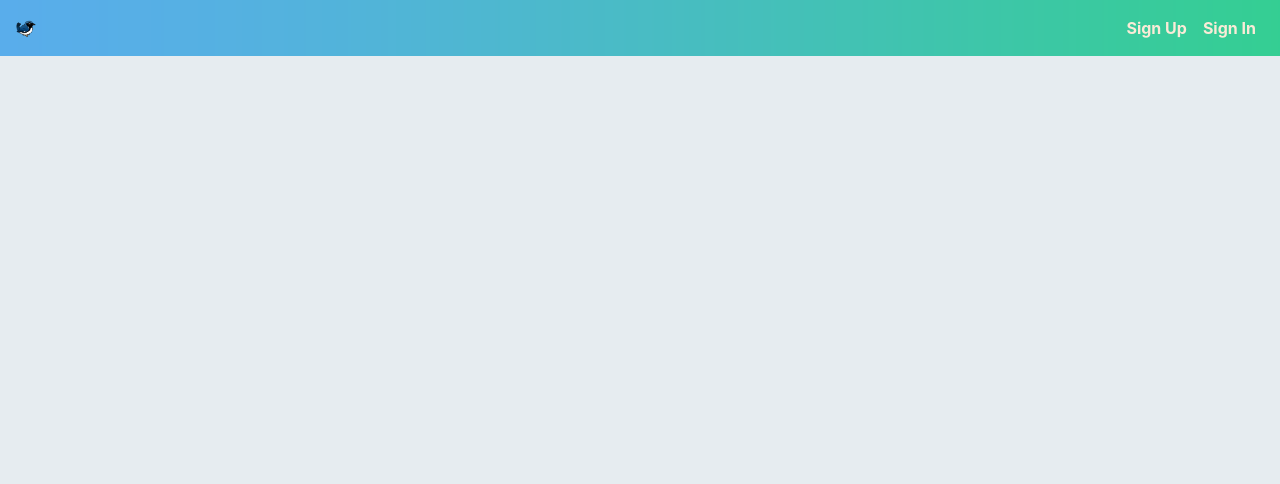
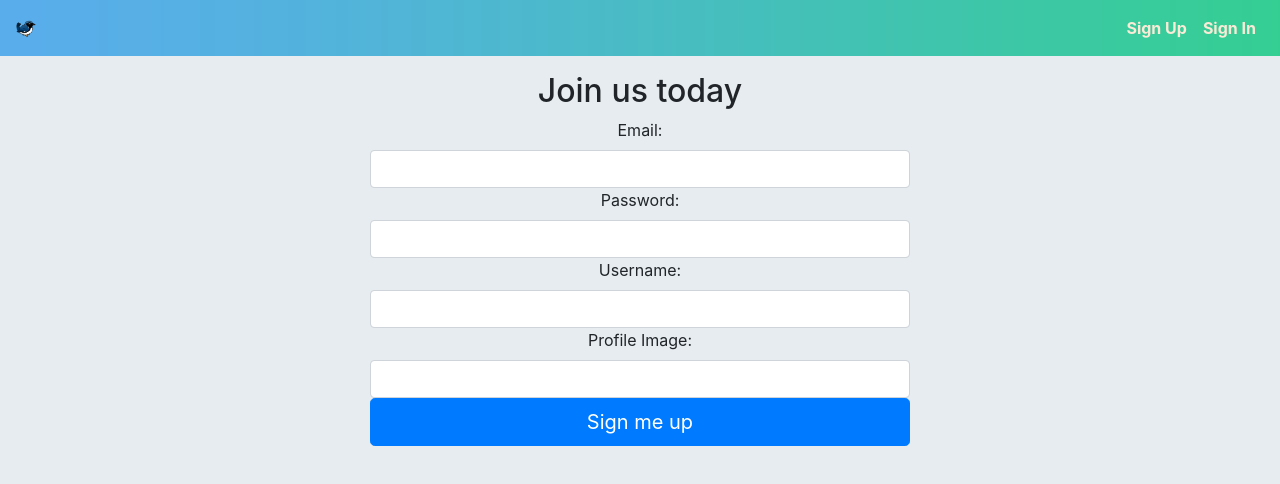
Before and after one commit to Dagestan05/twitter_clone_client, a React (Create React App) app: page /signup in a window 1280 px wide. Shown: the top 484 px of the page. Built offline with nearby package versions, Linux system fonts and the light colour scheme.

Commit message:
added AuthForm compnt&route & styled the form, added auth action to dispatch

```diff
--- /dev/null
+++ b/src/components/AuthForm.js
@@ -0,0 +1,88 @@
+import React, { Component } from 'react'
+
+class AuthForm extends Component {
+  state={
+    email: "",
+    username: "",
+    password: "",
+    profileImageurl: ""
+  }
+
+  handleInputChange = (e)=>{
+    this.setState({
+      [e.target.name]: e.target.value
+    })
+  }
+
+  handleSubmit = e=>{
+    e.preventDefault();
+    console.log(this.props);
+
+    const authType = this.props.signUp ? "signup" : "signin";
+    this.props.onAuth(authType, this.state).then(()=>{
+      console.log("logged in successfully");
+
+    })
+  }
+
+  render() {
+    const { email, password, username, profileImageurl } = this.state;
+    const { heading, btnText, signUp } = this.props;
+    return (
+      <div>
+        <div className="row justify-content-md-center text-center">
+          <div className="col-md-6">
+            <form onSubmit={this.handleSubmit}>
+              <h2>{ heading }</h2>
+              <label htmlFor="email">Email:</label>
+              <input
+                  type="email"
+                  className="form-control"
+                  id="email"
+                  name="email"
+                  value={email}
+                  onChange={ this.handleInputChange }
+                  />
+
+              <label htmlFor="password">Password:</label>
+              <input
+                  type="password"
+                  className="form-control"
+                  id="password"
+                  name="password"
+                  onChange={ this.handleInputChange }
+                  />
+              {signUp && <div>
+                <label htmlFor="username">Username:</label>
+                <input
+                  type="username"
+                  className="form-control"
+                  id="username"
+                  name="username"
+                  value={username}
+                  onChange={ this.handleInputChange }
+                />
+
+                <label htmlFor="profileImageUrl">Profile Image:</label>
+                <input
+                  type="profileImageUrl"
+                  className="form-control"
+                  id="profileImageUrl"
+                  name="profileImageUrl"
+                  onChange={ this.handleInputChange }
+                />
+              </div>}
+
+              <button type="submit" className ="btn btn-primary btn-block btn-lg">
+                {btnText}
+              </button>
+
+            </form>
+          </div>
+        </div>
+      </div>
+    )
+  }
+}
+
+export default AuthForm;
--- a/src/containers/Main.js
+++ b/src/containers/Main.js
@@ -2,12 +2,28 @@
 import { Switch, Route, withRouter, Redirect } from 'react-router-dom'
 import {connect} from 'react-redux'
 import Homepage from "../components/Homepage"
+import AuthForm from '../components/AuthForm';
+import { authUser } from '../store/actions/auth';
+
 
 const Main = (props) =>{
+  const { authUser } = props;
   return (
     <div className="container">
       <Switch>
         <Route exact path="/" render={props=> <Homepage {...props} />} />
+        <Route exact path="/signin" render={props=>{
+            return(
+              <AuthForm onAuth={authUser} {...props} btnText="Log in" heading="Welcome back"/>
+            )
+          }
+         } />
+        <Route exact path="/signup" render={props=>{
+            return(
+              <AuthForm onAuth={authUser} {...props} signUp btnText="Sign me up" heading="Join us today"/>
+            )
+          }
+         } />
       </Switch>
     </div>
   )
@@ -19,4 +35,4 @@
   }
 }
 
-export default withRouter(connect(mapStateToProps, null)(Main));
+export default withRouter(connect(mapStateToProps, {authUser})(Main));
--- /dev/null
+++ b/src/services/api.js
@@ -0,0 +1,22 @@
+import axios from "axios";
+
+// functions for api requests
+
+/**
+* A wrapper around axios API call that formats errors etc.
+* @param {string} method, the HTTP verb u wnt to use
+* @param {string} path ,the route path/endpoint
+* @param {object} data, (optional) data in JSON format form POST requests
+*/
+
+export function apiCall(method, path, data) {
+  return new Promise((resolve, reject) => {
+    return axios[method](path, data)
+      .then(res => {
+        return resolve(res.data); // data sent by server
+      })
+      .catch(err => {
+        return reject(err.response.data.error); //data.error defined in server file
+      });
+  });
+}
--- /dev/null
+++ b/src/store/actions/auth.js
@@ -0,0 +1,22 @@
+import { apiCall } from "../../services/api";
+import { SET_CURRENT_USER } from "../actionTypes";
+
+export function setCurrentUser(user) {
+  return {
+    type: SET_CURRENT_USER,
+    user
+  };
+}
+
+export function authUser(type, userData) {
+  return dispatch => {
+    //have to wait till api call finishes, so we need to use promises
+    return new Promise((resolve, reject) => {
+      return apiCall("post", `/api/auth/${type}`, userData).then(user => {
+        localStorage.setItem("jwtToken", user.token);
+        dispatch(setCurrentUser(user));
+        resolve();
+      });
+    });
+  };
+}
```
Also changed, not shown: src/store/actions/errors.js (added).
